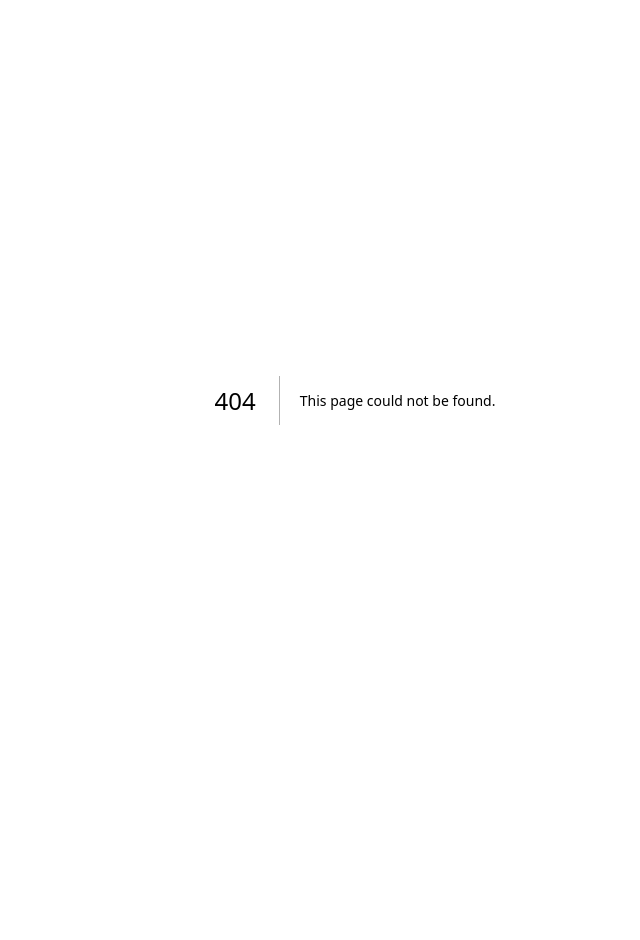
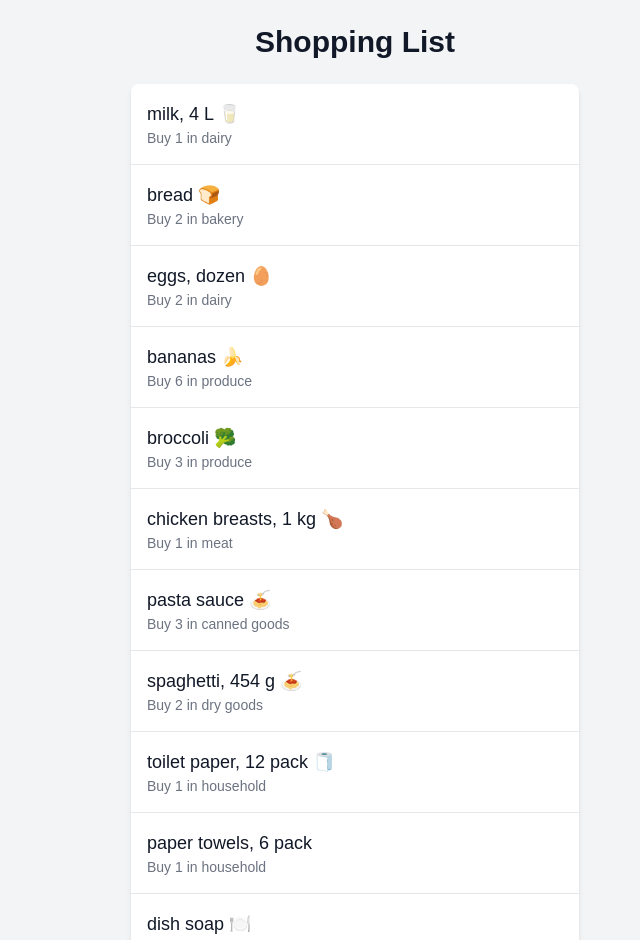
Before and after one commit to aishanaeem644/cprg306-assignments, a Next.js app: page /week-3 in a window 1280 px wide. Before the commit this address had no page. Shown: the top 940 px of the page, without its empty margins (285-925 px from the left). Before the commit the page ends 800 px from the top, so only its background shows below. Built offline with nearby package versions, Linux system fonts and the light colour scheme.

Commit message:
week 3 assignment completed

```diff
--- a/app/layout.js
+++ b/app/layout.js
@@ -13,7 +13,7 @@ const geistMono = localFont({
 });
 
 export const metadata = {
-  title: "Create Next App",
+  title: "Shopping List",
   description: "Generated by create next app",
 };
 
--- a/app/page.js
+++ b/app/page.js
@@ -5,6 +5,7 @@ export default function Home() {
    <main>
     <h1>CPRG 306: Web Development 2 - Assignments</h1>
     <Link href="./week-2/">Week 2 Assignment</Link>
+    <Link href="./week-3/">Week 3 Assignment</Link>
    </main>
   );
 }
--- /dev/null
+++ b/app/week-3/item-list.js
@@ -0,0 +1,83 @@
+import React from 'react';
+import Item from './item';
+
+const ItemList = () => {
+
+  const items = [
+    {
+      name: "milk, 4 L 🥛",
+      quantity: 1,
+      category: "dairy",
+    },
+    {
+      name: "bread 🍞",
+      quantity: 2,
+      category: "bakery",
+    },
+    {
+      name: "eggs, dozen 🥚",
+      quantity: 2,
+      category: "dairy",
+    },
+    {
+      name: "bananas 🍌",
+      quantity: 6,
+      category: "produce",
+    },
+    {
+      name: "broccoli 🥦",
+      quantity: 3,
+      category: "produce",
+    },
+    {
+      name: "chicken breasts, 1 kg 🍗",
+      quantity: 1,
+      category: "meat",
+    },
+    {
+      name: "pasta sauce 🍝",
+      quantity: 3,
+      category: "canned goods",
+    },
+    {
+      name: "spaghetti, 454 g 🍝",
+      quantity: 2,
+      category: "dry goods",
+    },
+    {
+      name: "toilet paper, 12 pack 🧻",
+      quantity: 1,
+      category: "household",
+    },
+    {
+      name: "paper towels, 6 pack",
+      quantity: 1,
+      category: "household",
+    },
+    {
+      name: "dish soap 🍽️",
+      quantity: 1,
+      category: "household",
+    },
+    {
+      name: "hand soap 🧼",
+      quantity: 4,
+      category: "household",
+    },
+  ];
+
+  return (
+    <ul className="max-w-md mx-auto bg-white rounded-lg shadow-md">
+      {items.map((item, index) => (
+        <Item
+          key={index}
+          name={item.name}
+          quantity={item.quantity}
+          category={item.category}
+        />
+      ))}
+    </ul>
+  );
+};
+
+export default ItemList;
--- /dev/null
+++ b/app/week-3/item.js
@@ -0,0 +1,15 @@
+import React from 'react';
+
+const Item = ({ name, quantity, category }) => {
+  return (
+    <li className="flex justify-between items-center p-4 border-b border-gray-200">
+      <div className="flex-1">
+        <h3 className="text-lg font-medium text-gray-900">{name}</h3>
+        <p className="text-sm text-gray-500">Buy {quantity} in {category}</p>
+      </div>
+
+    </li>
+  );
+};
+
+export default Item;
--- /dev/null
+++ b/app/week-3/page.js
@@ -0,0 +1,17 @@
+import React from 'react';
+import ItemList from './item-list';
+
+const Page = () => {
+  return (
+    <main className="min-h-screen bg-gray-100 p-6">
+      <div className="max-w-xl mx-auto">
+        <h1 className="text-3xl font-bold text-center text-gray-900 mb-6">
+          Shopping List
+        </h1>
+        <ItemList />
+      </div>
+    </main>
+  );
+};
+
+export default Page;
```
